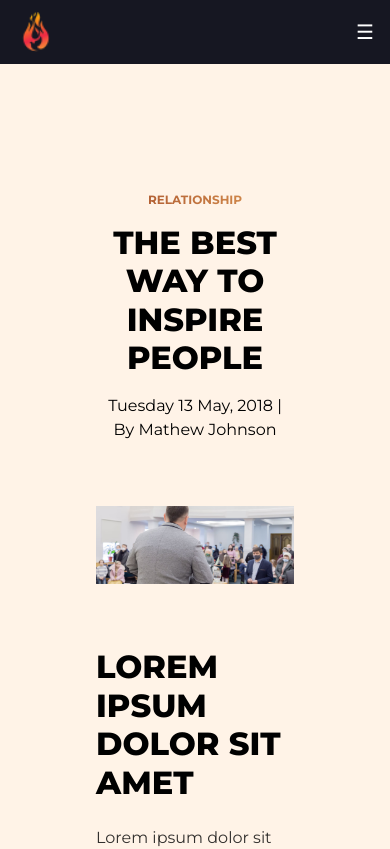
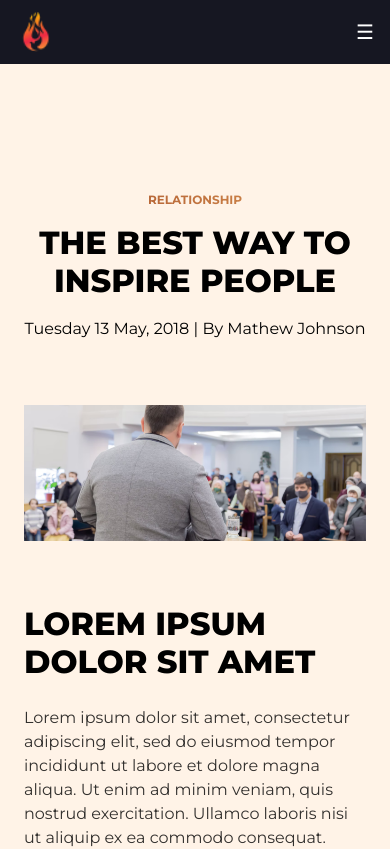
Before and after one commit to ELKratos-Embassy/elkratosembassy, a Next.js app: page /blogs/1 in a window 390 px wide. Shown: the top 849 px of the page. Built offline with nearby package versions, Linux system fonts and the light colour scheme.

Commit message:
Refactor padding in Blog and Sermon components for improved responsiveness

```diff
--- a/app/blogs/[blogId]/page.tsx
+++ b/app/blogs/[blogId]/page.tsx
@@ -16,7 +16,7 @@ const Blog = async ({ params }: { params: Promise<{ blogId: string }> }) => {
 
   return (
     <div>
-      <main className="bg-[#FFD0A040] py-32 px-24">
+      <main className="bg-[#FFD0A040] py-32 px-6 sm:px-8 md:px-24">
         <header className="text-center">
           <h6 className="text-xs uppercase font-bold text-transparent bg-clip-text bg-gradient-to-r from-gradient-100 to-gradient-200">
             {post.tag}
--- a/app/sermons/[sermonId]/page.tsx
+++ b/app/sermons/[sermonId]/page.tsx
@@ -23,7 +23,7 @@ const Sermon = async ({
   }
   return (
     <>
-      <main className="bg-light-orange py-32 px-24">
+      <main className="bg-light-orange py-32 px-6 sm:px-8 md:px-24">
         {/* Sermon Detail */}
         <div className="flex flex-col md:flex-row gap-12 md:gap-24 mb-32">
           <div className="w-full md:w-1/2 lg:w-2/3">
```
